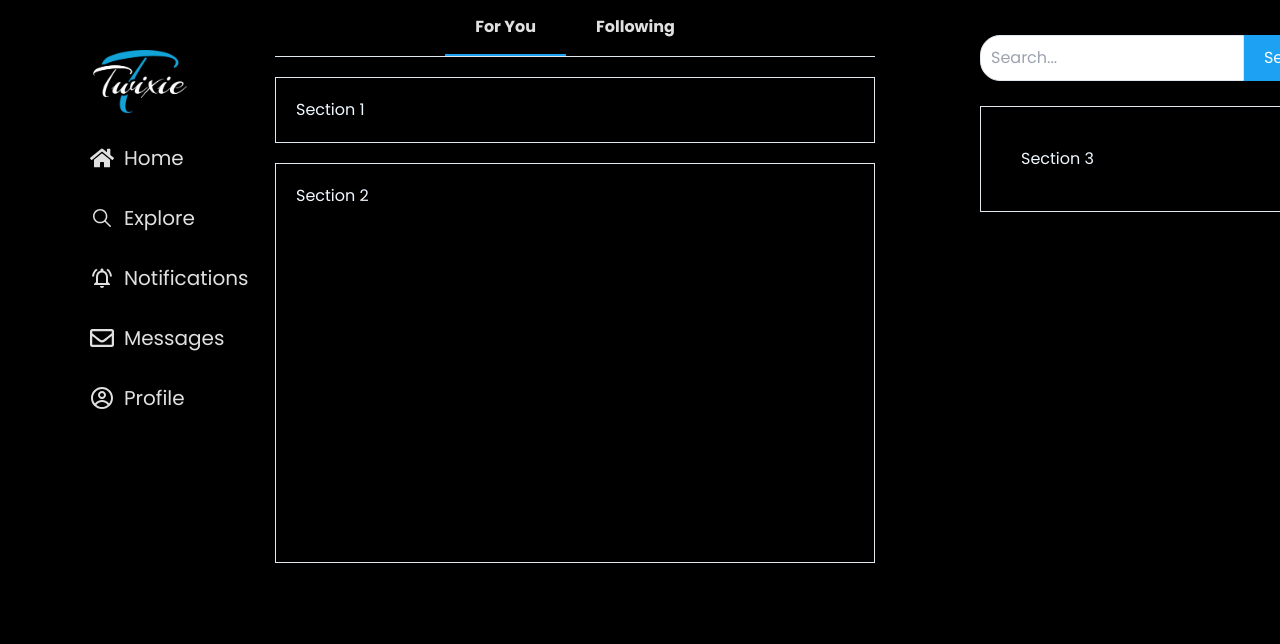
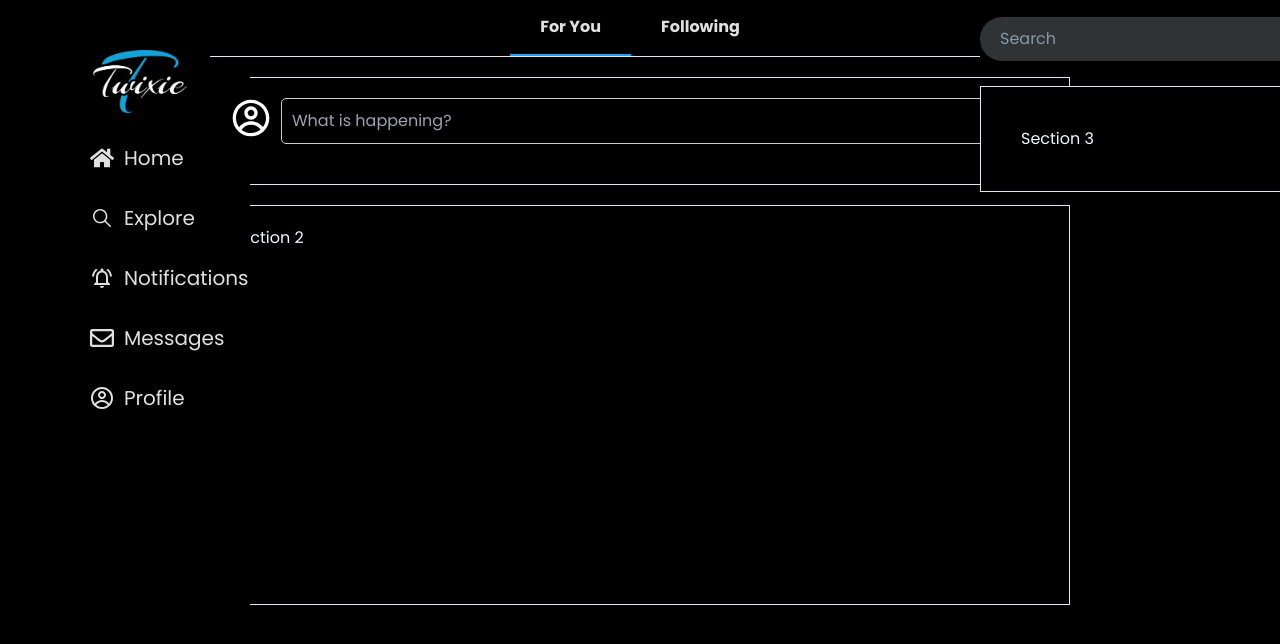
Before and after one commit to will-wagura/Twixie, a React (Vite) app in the folder frontend/: page /home in a window 1280 px wide. Shown: the top 644 px of the page. Built offline with nearby package versions, Linux system fonts and the light colour scheme.

Commit message:
add section 1

```diff
--- a/frontend/src/Pages/Home.tsx
+++ b/frontend/src/Pages/Home.tsx
@@ -1,9 +1,10 @@
 import React, { useState } from 'react';
 import { Link, useNavigate } from 'react-router-dom';
-import { FaHome, FaRegEnvelope } from 'react-icons/fa';
+import { FaHome, FaRegEnvelope, FaSearch } from 'react-icons/fa';
 import { MdOutlineNotificationsActive } from "react-icons/md";
 import { CgProfile } from "react-icons/cg";
 import { IoIosSearch } from "react-icons/io";
+
 
 import '../Styles/Home.css';
 import logo from '../assets/tl.png';
@@ -60,9 +61,21 @@ const Home: React.FC = () => {
         </nav>
         <div className="content">
         <div className="content-section">
-          <h2>Section 1</h2>
-          {/* Content for section 1 */}
-        </div>
+
+  <div className="profile-post">
+  <Link to="/profile" >
+          <CgProfile className="profile-icon" />
+
+        </Link>
+    <input
+      type="text"
+      placeholder="What is happening?"
+      className="post-input"
+    />
+    <button className="post-button">Post</button>
+  </div>
+  {/* Content for section 1 */}
+</div>
         <div className="content-section">
           <h2>Section 2</h2>
           {/* Content for section 2 */}
@@ -70,10 +83,18 @@ const Home: React.FC = () => {
         </div>
       </div>
       <div className="main-content2">
-  <div className="sticky-search">
-    <input type="text" placeholder="Search..." className="search-input" />
-    <button className="search-button">Search</button>
+      <div className="sticky-search">
+  <div className="search-container">
+    <input
+      type="text"
+      className="search-input"
+      placeholder="Search"
+    />
+    <button className="search-button">
+      <FaSearch className="search-icon" />
+    </button>
   </div>
+</div>
   <div className="content2">
     <div className="content-section2">
       <h2>Section 3</h2>
--- a/frontend/src/Styles/Home.css
+++ b/frontend/src/Styles/Home.css
@@ -207,6 +207,7 @@
     max-width: 400px;
     color: aliceblue;
     margin-left: 140px;
+    margin-top: -18px;
   }
 
   .sticky-search {
@@ -218,27 +219,43 @@
   padding: 15px 0;
   z-index: 1;
   width: 100%;
+}
 
+.search-container {
+  display: flex;
+  align-items: center;
+  width: 100%;
+  max-width: 600px;
+  background-color: #2f3336;
+  border-radius: 9999px;
+  padding: 10px 20px;
 }
 
 .search-input {
-    width: 100%;
-    padding: 10px;
-    border: 1px solid #e1e8ed;
-    border-radius: 20px 0 0 20px;
+  flex-grow: 1;
+  background-color: transparent;
+  border: none;
+  color: #ffffff;
   font-size: 16px;
+  outline: none;
+}
+
+.search-input::placeholder {
+  color: #8899a6;
 }
 
 .search-button {
-    padding: 10px 20px;
-    background-color: #1da1f2;
-    color: white;
+  background-color: transparent;
   border: none;
-    border-radius: 0 20px 20px 0;
   cursor: pointer;
-    font-size: 16px;
+  padding: 0;
+  margin-left: 10px;
 }
 
+.search-icon {
+  color: #8899a6;
+  font-size: 20px;
+}
   .content2 {
     margin-top: 10px;
   }
@@ -249,3 +266,37 @@
     color: aliceblue;
     background-color: #000000;
   }
+
+  .profile-post {
+    display: flex;
+    align-items: flex-start;
+    position: relative;
+    margin-bottom: 20px;
+  }
+
+  .profile-icon {
+    width: 40px;
+    height: 40px;
+    margin-right: 10px;
+    color:white ;
+  }
+
+  .post-input {
+    flex-grow: 1;
+    padding: 10px;
+    border: 1px solid #ccc;
+    border-radius: 5px;
+    background-color: #000000;
+  }
+
+  .post-button {
+    position: absolute;
+    bottom: -30px;
+    right: 0;
+    padding: 5px 10px;
+    background-color: #1da1f2;
+    color: white;
+    border: none;
+    border-radius: 5px;
+    cursor: pointer;
+  }
```
Lines whose indentation alone changed are shown as unchanged.
